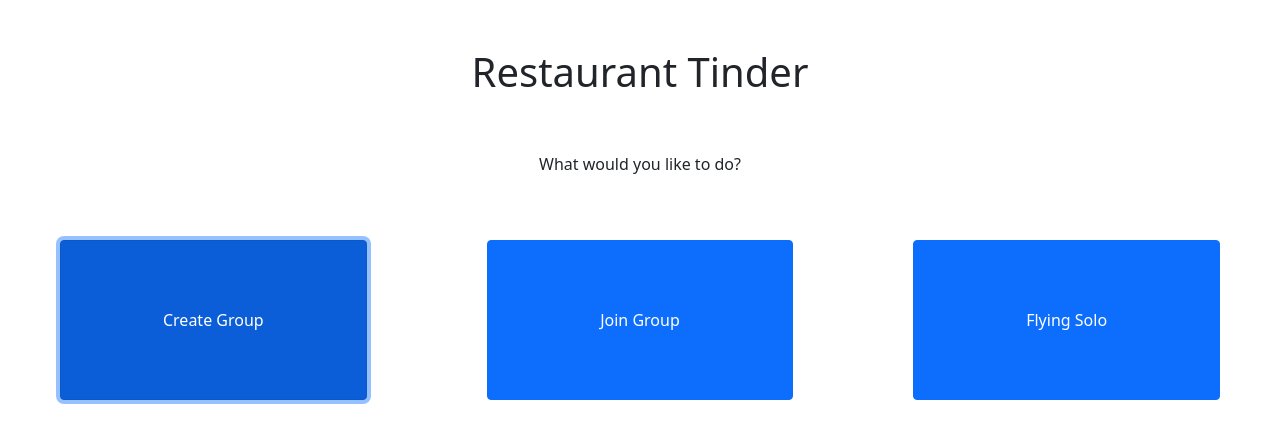
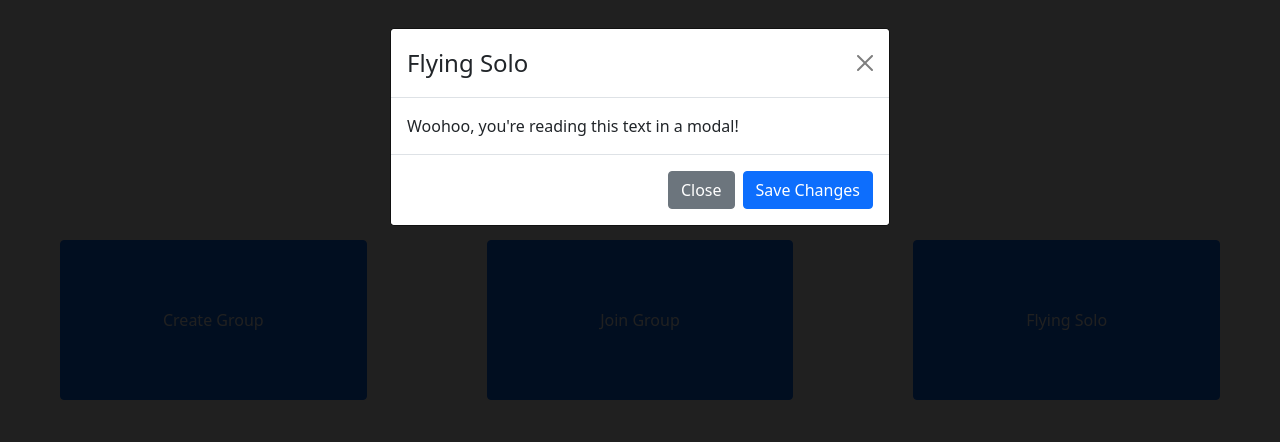
Before and after one commit to FoodFindOp/food-find-main, a React (Create React App) app in the folder frontend/: page / in a window 1280 px wide. Both pictures are taken after a click on the button "Create Group". Shown: the top 442 px of the page. Built offline with nearby package versions, Linux system fonts and the light colour scheme.

Commit message:
added useState and modals

```diff
--- a/frontend/src/ui/Home.js
+++ b/frontend/src/ui/Home.js
@@ -1,10 +1,16 @@
 import React from "react"
-import { Container, Row, Col, Button } from 'react-bootstrap'
+import { useState } from 'react'
+import { Container, Row, Col, Button, Modal, } from 'react-bootstrap'
 import "./homeButtons.css"
 
 export const Home = () => {
+  const [show, setShow] = useState(false);
+
+  const handleClose = () => setShow(false);
+  const handleShow = () => setShow(true);
   return (
-    <>
+
+  <>
 
       {/*Website Name*/}
 
@@ -26,16 +32,60 @@ export const Home = () => {
       <Container fluid>
         <Row>
           <Col md={4} className="d-grid gap-2 mx-auto">
-            <Button className="target mx-5">Create Group</Button>
+            <Button className="target mx-5" onClick={handleShow}>Create Group</Button>
 
+            <Modal show={show} onHide={handleClose}>
+              <Modal.Header closeButton>
+                <Modal.Title>Create Group</Modal.Title>
+              </Modal.Header>
+              <Modal.Body>Woohoo, you're reading this text in a modal!</Modal.Body>
+              <Modal.Footer>
+                <Button variant="secondary" onClick={handleClose}>
+                  Close
+                </Button>
+                <Button variant="primary" onClick={handleClose}>
+                  Save Changes
+                </Button>
+              </Modal.Footer>
+            </Modal>
           </Col>
+
           <Col md={4} className="d-grid gap-2 mx-auto">
-            <Button className="target mx-5">Join Group</Button>
+            <Button className="target mx-5" onClick={handleShow}>Join Group</Button>
 
+            <Modal show={show} onHide={handleClose}>
+              <Modal.Header closeButton>
+                <Modal.Title>Join Group</Modal.Title>
+              </Modal.Header>
+              <Modal.Body>Woohoo, you're reading this text in a modal!</Modal.Body>
+              <Modal.Footer>
+                <Button variant="secondary" onClick={handleClose}>
+                  Close
+                </Button>
+                <Button variant="primary" onClick={handleClose}>
+                  Save Changes
+                </Button>
+              </Modal.Footer>
+            </Modal>
           </Col>
+
           <Col md={4} className="d-grid gap-2 mx-auto">
-            <Button className="target mx-5">Flying Solo</Button>
+            <Button className="target mx-5" onClick={handleShow}>Flying Solo</Button>
 
+            <Modal show={show} onHide={handleClose}>
+              <Modal.Header closeButton>
+                <Modal.Title>Flying Solo</Modal.Title>
+              </Modal.Header>
+              <Modal.Body>Woohoo, you're reading this text in a modal!</Modal.Body>
+              <Modal.Footer>
+                <Button variant="secondary" onClick={handleClose}>
+                  Close
+                </Button>
+                <Button variant="primary" onClick={handleClose}>
+                  Save Changes
+                </Button>
+              </Modal.Footer>
+            </Modal>
           </Col>
         </Row>
       </Container>
```
